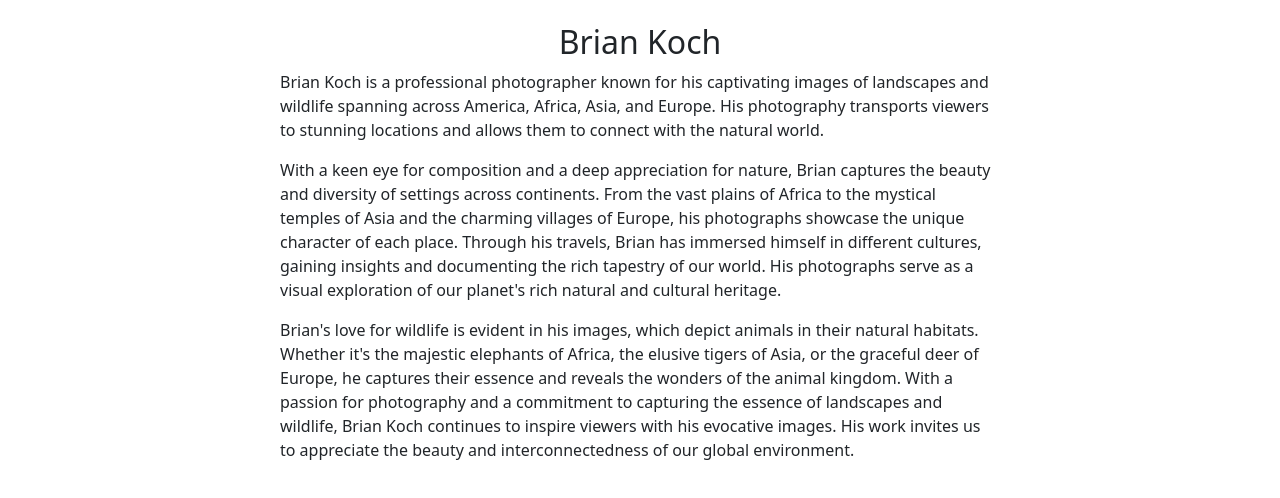
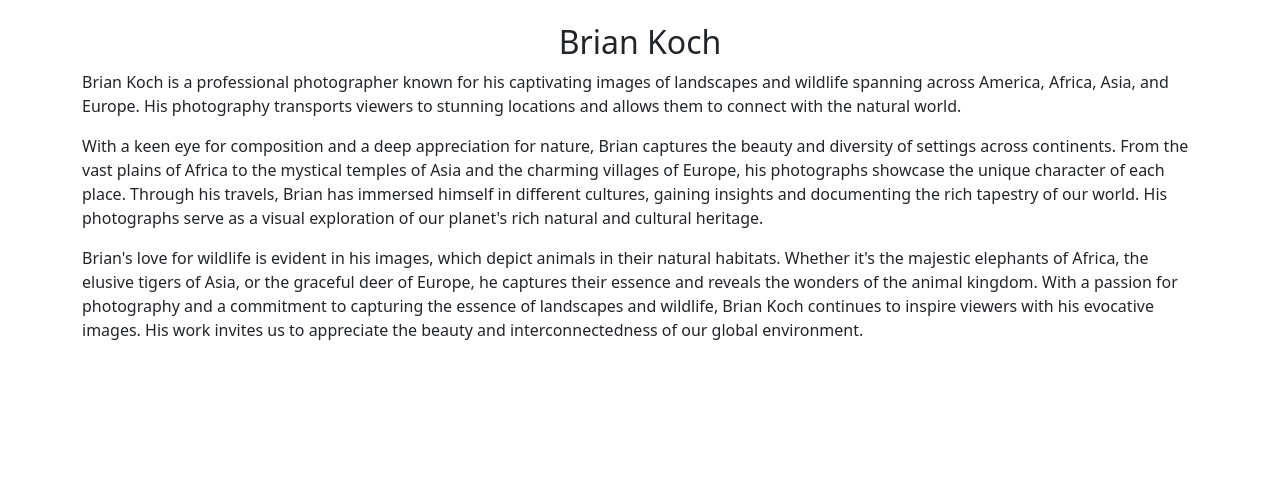
Before and after one commit to kendalljk/Second-Brain-Front-End, a React (Create React App) app: page /about in a window 1280 px wide. Shown: the part 286-784 px from the top of the page. Built offline with nearby package versions, Linux system fonts and the light colour scheme.

Commit message:
initial dad website

```diff
--- a/public/index.html
+++ b/public/index.html
@@ -7,35 +7,12 @@
     <meta name="theme-color" content="#000000" />
     <meta name="description" content="Kenzie React Application" />
     <link rel="apple-touch-icon" href="%PUBLIC_URL%/logo192.png" />
-    <!--
-      manifest.json provides metadata used when your web app is installed on a
-      user's mobile device or desktop. See https://developers.google.com/web/fundamentals/web-app-manifest/
-    -->
     <link rel="manifest" href="%PUBLIC_URL%/manifest.json" />
-    <!--
-      Notice the use of %PUBLIC_URL% in the tags above.
-      It will be replaced with the URL of the `public` folder during the build.
-      Only files inside the `public` folder can be referenced from the HTML.
-
-      Unlike "/favicon.ico" or "favicon.ico", "%PUBLIC_URL%/favicon.ico" will
-      work correctly both with client-side routing and a non-root public URL.
-      Learn how to configure a non-root public URL by running `npm run build`.
-    -->
     <link href="https://fonts.googleapis.com/css2?family=Raleway:wght@600&family=Roboto+Condensed:wght@300&display=swap" rel="stylesheet">
-    <title>Kenzie React App</title>
+    <title>BK Photography</title>
   </head>
   <body>
     <noscript>You need to enable JavaScript to run this app.</noscript>
     <div id="root"></div>
-    <!--
-      This HTML file is a template.
-      If you open it directly in the browser, you will see an empty page.
-
-      You can add webfonts, meta tags, or analytics to this file.
-      The build step will place the bundled scripts into the <body> tag.
-
-      To begin the development, run `npm start` or `yarn start`.
-      To create a production bundle, use `npm run build` or `yarn build`.
-    -->
   </body>
 </html>
--- a/src/components/About.js
+++ b/src/components/About.js
@@ -8,13 +8,13 @@ const About = () => {
       <Image fluid={true} roundedCircle={true} id='photographer-photo' src='https://scontent.fhio3-1.fna.fbcdn.net/v/t31.18172-8/30171013_1894271660593510_4070662013302374982_o.jpg?_nc_cat=103&ccb=1-7&_nc_sid=09cbfe&_nc_ohc=VDdKi-ZT0ZUAX9AugcY&_nc_ht=scontent.fhio3-1.fna&oh=00_AfC51zvGh38ShlOnATgmyOR78rnTHsVn5eiicchmeMtiew&oe=649DD939'
         alt='fictional pet photographer'/>
       <h2 className='text-center'>Brian Koch</h2>
-      <Row className='col-md-8'>
+      <Row className='row-md-8'>
         <p>Brian Koch is a professional photographer known for his captivating images of landscapes and wildlife spanning across America, Africa, Asia, and Europe. His photography transports viewers to stunning locations and allows them to connect with the natural world.</p>
       </Row>
-      <Row className='col-md-8'>
+      <Row className='row-md-8'>
         <p>With a keen eye for composition and a deep appreciation for nature, Brian captures the beauty and diversity of settings across continents. From the vast plains of Africa to the mystical temples of Asia and the charming villages of Europe, his photographs showcase the unique character of each place. Through his travels, Brian has immersed himself in different cultures, gaining insights and documenting the rich tapestry of our world. His photographs serve as a visual exploration of our planet's rich natural and cultural heritage.</p>
       </Row>
-      <Row className='col-md-8'>
+      <Row className='row-md-8'>
         <p>Brian's love for wildlife is evident in his images, which depict animals in their natural habitats. Whether it's the majestic elephants of Africa, the elusive tigers of Asia, or the graceful deer of Europe, he captures their essence and reveals the wonders of the animal kingdom. With a passion for photography and a commitment to capturing the essence of landscapes and wildlife, Brian Koch continues to inspire viewers with his evocative images. His work invites us to appreciate the beauty and interconnectedness of our global environment.</p>
       </Row>
     </Container>
--- a/src/pages/Navigation.js
+++ b/src/pages/Navigation.js
@@ -12,7 +12,8 @@ function Navigation() {
         <Router>
             <header>
             <Navbar bg="light">
-                <Navbar.Brand style={{paddingLeft: '5%'}} as="h1">
+                <Navbar.Brand
+                style={{paddingLeft: '5%'}} as="h1">
                     <img src={logo} alt="Logo" className="logo" style={{width: '2.5rem', height: 'auto', paddingRight: '5%'}} />
                     Brian Koch Photography
                 </Navbar.Brand>
```
